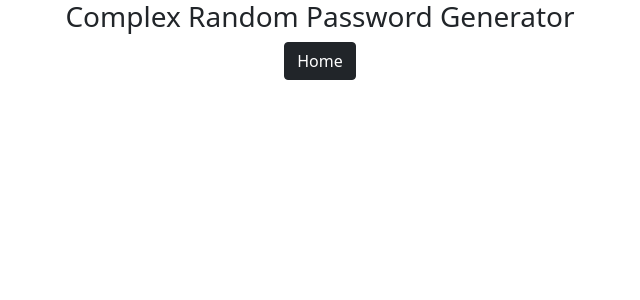
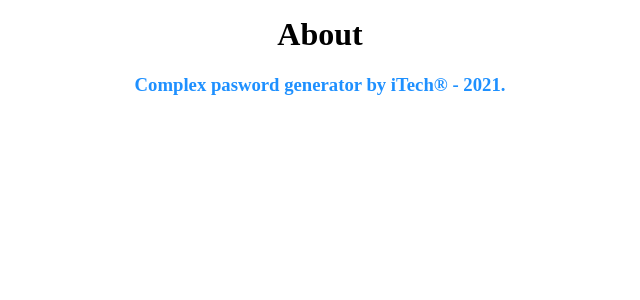
Before and after one commit to IT-Support-L2/Django3-PasswordGenerator, a Django app: page /about/ in a window 1280 px wide. Shown: the top 300 px of the page, without its empty margins (320-960 px from the left). Run offline with Django 3.2, Linux system fonts and the light colour scheme.

Commit message:
Update about.html

```diff
--- a/password_generator/generator/templates/generator/about.html
+++ b/password_generator/generator/templates/generator/about.html
@@ -1,5 +1,5 @@
-<link href="https://cdn.jsdelivr.net/npm/bootstrap@5.0.0-beta3/dist/css/bootstrap.min.css" rel="stylesheet" integrity="sha384-eOJMYsd53ii+scO/bJGFsiCZc+5NDVN2yr8+0RDqr0Ql0h+rP48ckxlpbzKgwra6" crossorigin="anonymous">
-<div class="container text-center">
-<h3>Complex Random Password Generator</h3>
-<a href="{% url 'home' %}" class="btn btn-dark">Home</a>
+<div style="margin-top: 1em;text-align: center;">
+<h1>About</h1>
+
+<h3 style="color: dodgerblue;">Complex pasword generator by iTech&reg; - 2021.</h3>
 </div>
```
